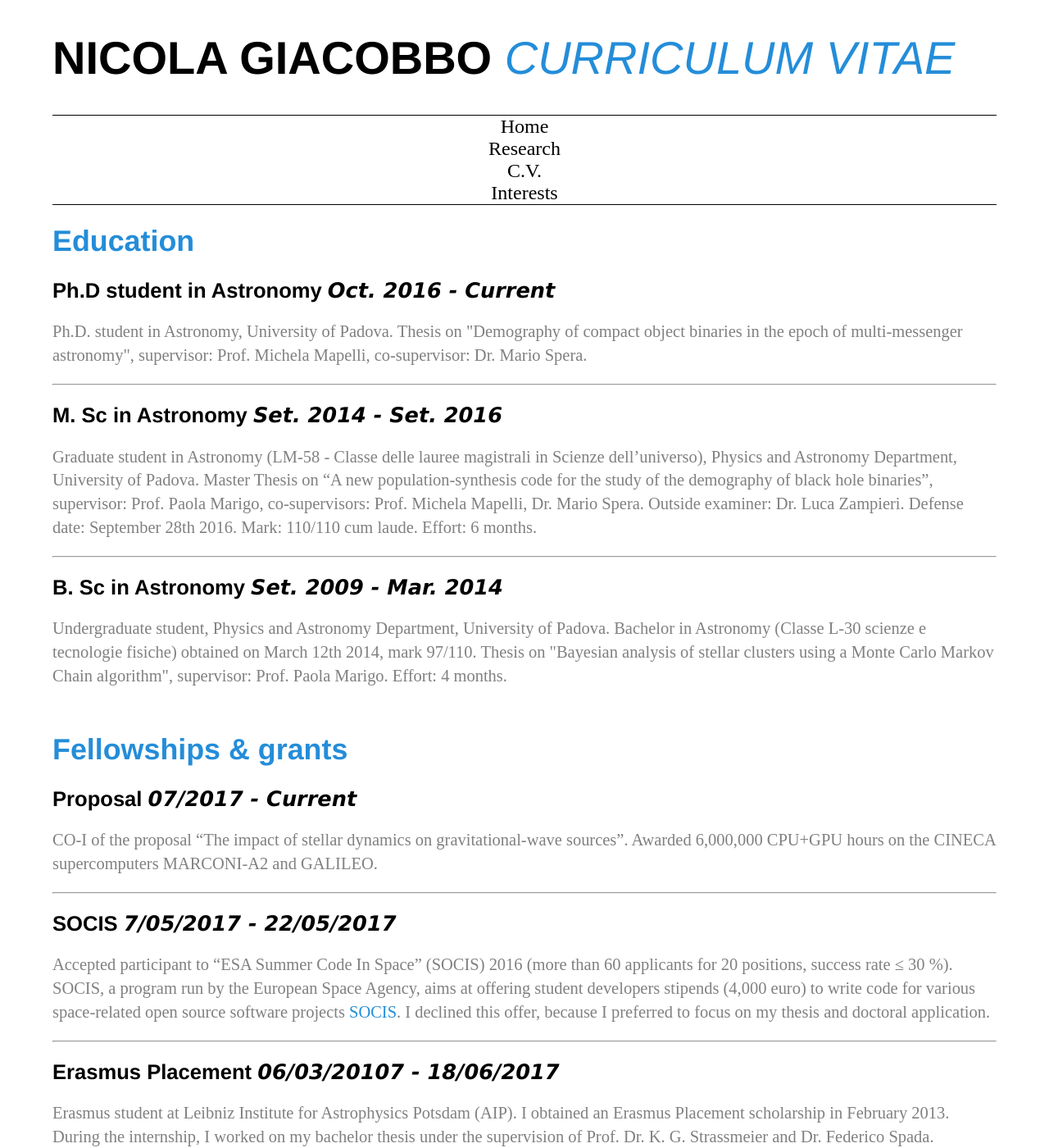
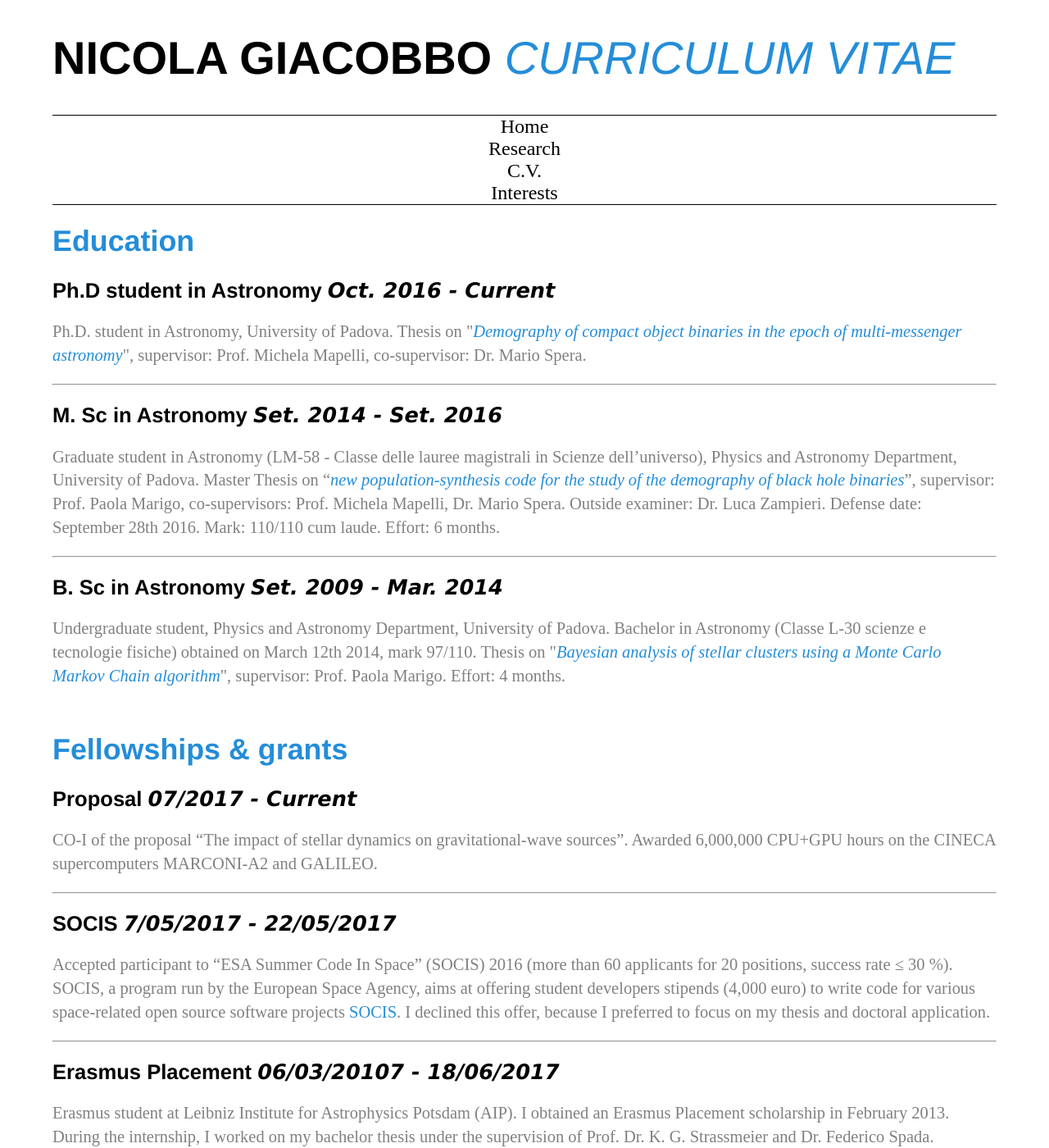
Before and after one commit to GiacobboNicola/giacobbonicola.github.io, a Jekyll site: the page built from item3.html, in a window 1280 px wide and 1400 px high. Shown: the whole window at 82% size. Built offline with Jekyll 4.4.1, drawn with Linux system fonts in a browser that asks for light colours; some of the changed text lies outside the part shown.

Commit message:
cv complited

```diff
--- a/_layouts/cv.html
+++ b/_layouts/cv.html
@@ -31,14 +31,14 @@
 					<h1>Education</h1>
 					<div>
  						<h2><b>Ph.D student in Astronomy </b><i><span class="small">Oct. 2016 - Current</span></i></h2>
-						<p>Ph.D. student in Astronomy, University of Padova. Thesis on "Demography of compact object binaries in the epoch of multi-messenger astronomy",
+						<p>Ph.D. student in Astronomy, University of Padova. Thesis on "<i><a>Demography of compact object binaries in the epoch of multi-messenger astronomy</a></i>",
 							supervisor: Prof. Michela Mapelli, co-supervisor: Dr. Mario Spera. </p>
 						<hr>
 					</div>
 					<div>
 						<h2><b>M. Sc in Astronomy</b> <i><span class="small">Set. 2014 - Set. 2016</span></i></h2>
 						<p>Graduate student in Astronomy (LM-58 - Classe delle lauree magistrali in Scienze	dell’universo), Physics and Astronomy Department, University of
-							Padova. Master Thesis on “A new population-synthesis code for the study of the demography of black hole binaries”, supervisor: Prof. Paola Marigo,
+							Padova. Master Thesis on “<i><a>new population-synthesis code for the study of the demography of black hole binaries</a></i>”, supervisor: Prof. Paola Marigo,
 							co-supervisors: Prof. Michela Mapelli, Dr. Mario Spera. Outside examiner: Dr. Luca Zampieri. Defense date: September 28th 2016. Mark: 110/110 cum laude.
 							Effort: 6 months.</p>
 						<hr>
@@ -46,8 +46,8 @@
 					<div>
 						<h2><b>B. Sc in Astronomy</b> <i><span class="small">Set. 2009 -  Mar. 2014</i></span></i></h2>
 						<p>Undergraduate student, Physics and Astronomy Department, University of Padova. Bachelor
-							in Astronomy (Classe L-30 scienze e tecnologie fisiche) obtained on March 12th 2014, mark 97/110. Thesis on "Bayesian analysis of stellar clusters
-							 using a Monte Carlo Markov Chain algorithm", supervisor: Prof. Paola Marigo. Effort: 4 months.</p><br>
+							in Astronomy (Classe L-30 scienze e tecnologie fisiche) obtained on March 12th 2014, mark 97/110. Thesis on "<i><a>Bayesian analysis of stellar clusters
+							 using a Monte Carlo Markov Chain algorithm</a></i>", supervisor: Prof. Paola Marigo. Effort: 4 months.</p><br>
 					</div>
 				</div>
 				<div>
@@ -80,48 +80,41 @@
 
 				<div>
 					<h1>Colloquia, talks & schools</h1>
-					<div class="w3-container">
-						<h5 class="w3-opacity"><b>26th Summer School on Parallel computing</b></h5>
-						<h6 class="w3-text-teal"><i class="fa fa-calendar fa-fw w3-margin-right"></i>15/05/2017 - 26/05/2017</h6>
+					<div>
+						<h2><b>26th Summer School on Parallel computing</b><i><span class="small">15/05/2017 - 26/05/2017</span></i></h2>
 						<p>Participant at the "26th Summer School on Parallel Computing" organized by CINECA in Bologna, Italy.</p>
 						<hr>
 					</div>
-					<div class="w3-container">
-						<h5 class="w3-opacity"><b>INFN School of Statistics 2017</b></h5>
-						<h6 class="w3-text-teal"><i class="fa fa-calendar fa-fw w3-margin-right"></i>7/05/2017 - 22/05/2017</h6>
+					<div>
+						<h2><b>INFN School of Statistics 2017</b><i><span class="small">07/05/2017 - 22/05/2017</span></i></h2>
 						<p>Participant at the "INFN School of Statistics 2017" provide by INFN and organized in Ischia, Italy.</p>
 						<hr>
 					</div>
-					<div class="w3-container">
-						<h5 class="w3-opacity"><b>Introduction to Parallel Computing woth MPI and OpenMP</b></h5>
-						<h6 class="w3-text-teal"><i class="fa fa-calendar fa-fw w3-margin-right"></i>22/02/20107 - 24/02/2017</h6>
+					<div>
+						<h2><b>Introduction to Parallel Computing woth MPI and OpenMP</b><i><span class="small">22/02/20107 - 24/02/2017</span></i></h2>
 						<p>Participant at the course "Introduction to Parallel Computing with MPI and OpenMP" provided by CINECA, Bologna, Italy.</p>
 						<hr>
 					</div>
-					<div class="w3-container">
-						<h5 class="w3-opacity"><b>Workshop</b></h5>
-						<h6 class="w3-text-teal"><i class="fa fa-calendar fa-fw w3-margin-right"></i>15/11/2016</h6>
+					<div>
+						<h2><b>Workshop</b><i><span class="small">15/11/2016</span></i></h2>
 						<p>Workshop on "Synergy between Population-synthesis models and LIGO-Virgo data analysis", INFN Padova, Italy, oral presentation.</p><br>
 					</div>
 				</div>
 
-				<div class="w3-container w3-card-2 w3-white w3-margin-bottom">
-						<h2 class="w3-text-grey w3-padding-16"><i class="fa fa-suitcase fa-fw w3-margin-right w3-xxlarge w3-text-teal"></i>Work Experience</h2>
-					<div class="w3-container">
-						<h5 class="w3-opacity"><b>Security staff</b></h5>
-						<h6 class="w3-text-teal"><i class="fa fa-calendar fa-fw w3-margin-right"></i>2014 - 2015</span></h6>
+				<div>
+					<h1>Other Experiences</h1>
+					<div>
+						<h2><b>Security staff</b><i><span class="small">2014 - 2015</span></i></h2>
 						<p>Security staff at Fondazione Arena di Veorna</p>
 						<hr>
 					</div>
-					<div class="w3-container">
-						<h5 class="w3-opacity"><b>Steward</b></h5>
-						<h6 class="w3-text-teal"><i class="fa fa-calendar fa-fw w3-margin-right"></i>2010 - Dec 2014</h6>
+					<div>
+						<h2><b>Steward</b><i><span class="small">2010 - Dec. 2014</span></i></h2>
 						<p>Steward at Hellas-Verona F.C./A.C. and ChievoVerona.</p>
 						<hr>
 					</div>
-					<div class="w3-container">
-						<h5 class="w3-opacity"><b>Figurante</b></h5>
-						<h6 class="w3-text-teal"><i class="fa fa-calendar fa-fw w3-margin-right"></i>2008 - Mar 2009</h6>
+					<div>
+						<h2><b>Figurante</b><span class="small">2008 - Mar. 2009</span></i>/h2>
 						<p>Figurante at Fondazione Arena di Verona. </p><br>
 					</div>
 				</div>
```
